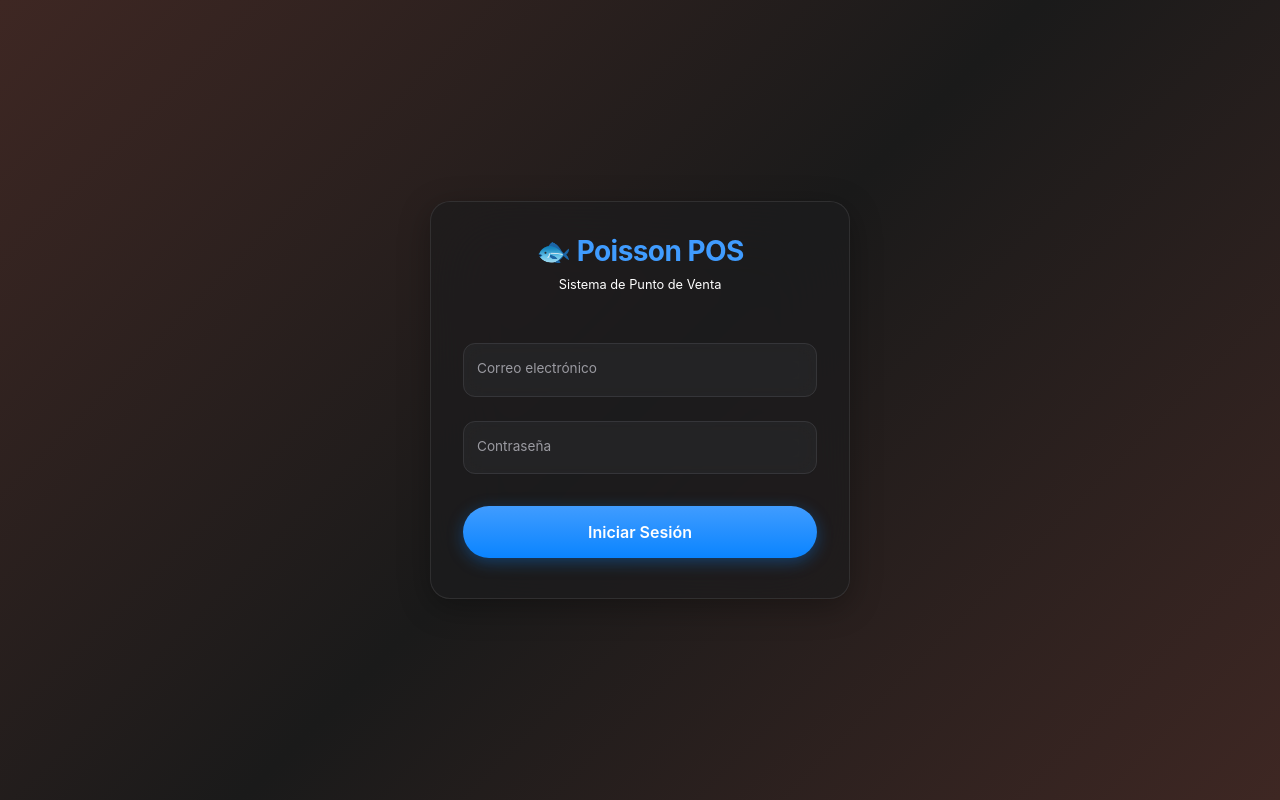
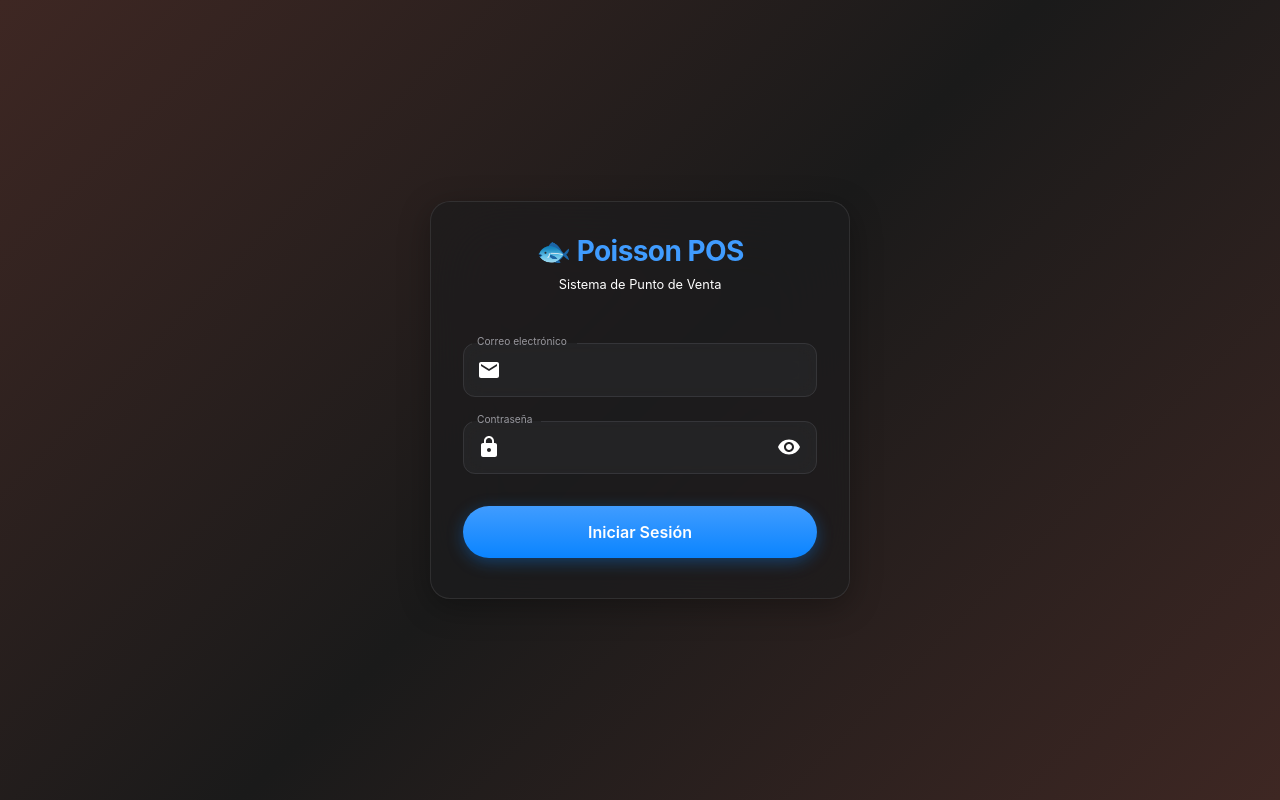
Before and after one commit to mateofj28/Poisson-POS, a React (Vite) app in the folder frontend/: page /login in a window 1280 px wide. Built offline with nearby package versions, Linux system fonts and the light colour scheme; no server answers.

Commit message:
fix: use slotProps for password visibility toggle in LoginPage (MUI v9)

```diff
--- a/frontend/src/pages/LoginPage.tsx
+++ b/frontend/src/pages/LoginPage.tsx
@@ -92,12 +92,14 @@ const LoginPage = () => {
                             {...register('email')}
                             error={!!errors.email}
                             helperText={errors.email?.message}
-                            InputProps={{
+                            slotProps={{
+                                input: {
                                     startAdornment: (
                                         <InputAdornment position="start">
                                             <Email color="action" />
                                         </InputAdornment>
                                     ),
+                                },
                             }}
                         />
 
@@ -109,7 +111,8 @@ const LoginPage = () => {
                             {...register('password')}
                             error={!!errors.password}
                             helperText={errors.password?.message}
-                            InputProps={{
+                            slotProps={{
+                                input: {
                                     startAdornment: (
                                         <InputAdornment position="start">
                                             <Lock color="action" />
@@ -122,6 +125,7 @@ const LoginPage = () => {
                                             </IconButton>
                                         </InputAdornment>
                                     ),
+                                },
                             }}
                         />
 
```
Lines whose indentation alone changed are shown as unchanged.
